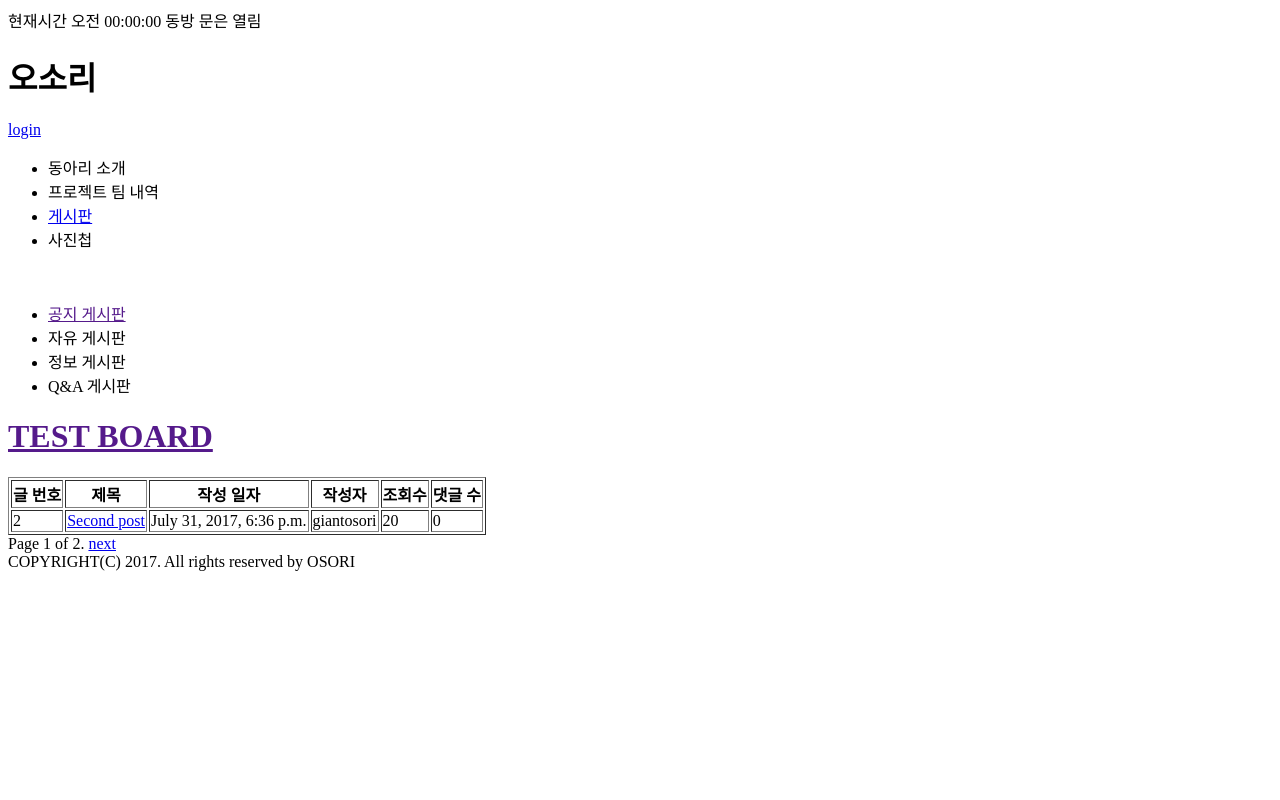
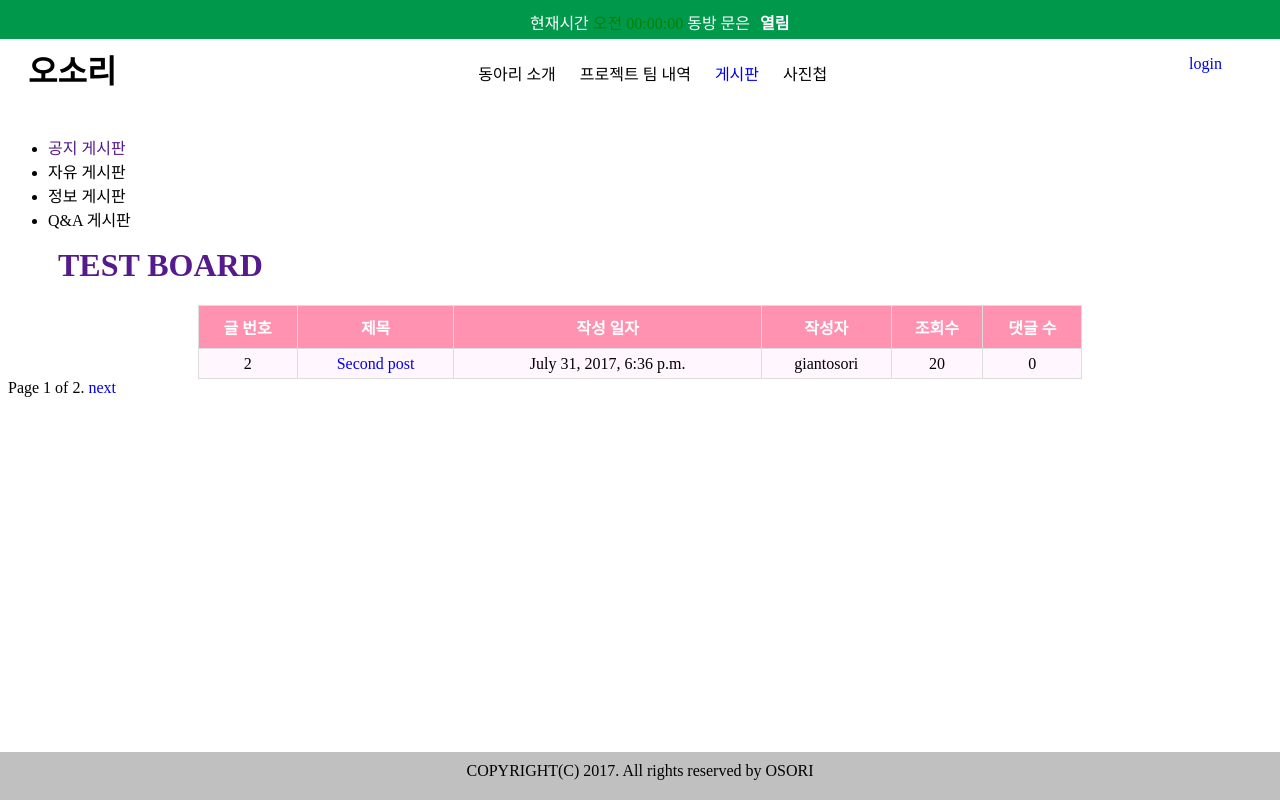
Before and after one commit to OowNim/Osori, a Django app: page /test_board/ in a window 1280 px wide. Run offline with Django 3.2, Linux system fonts and the light colour scheme; data comes from the database, SQL or seed files in the repository; both versions use the stored data as it was after the commit; data that the repository does not hold is empty.

Commit message:
Css board table

```diff
--- /dev/null
+++ b/board/static/css/board.css
@@ -0,0 +1,161 @@
+.dongmoon{
+	position : absolute;
+	width : 100%;
+	padding-top : 10px;
+	padding-bottom : 5px;
+	margin : auto;
+	left : 0;
+	right : 0;
+	top : 0;
+	text-align : center;
+	background-color : #00994C;
+	color : white;
+}
+
+.dongmoon .check{
+	position : inherit;
+	padding-left : 10px;
+	color : white;
+	font-weight: bold;
+	margin-right:100px;
+}
+
+.logo{
+	float:left;
+}
+
+.topmenu{
+	float:right;
+	margin-top : 10px;
+	padding-top : 20px;
+	margin-right : 50px;
+}
+
+.left_nav{
+	float:left;
+	margin-right: 100px;
+}
+
+.topnav{
+	text-align: center;
+	margin-top : 25px;
+	padding-top : 20px;
+}
+.topnav ul{
+	list-style-type: none;
+}
+.topnav li{
+	display:inline;
+	padding-right:10px;
+	padding-left:10px;
+}
+
+.logo{
+	float:left;
+	margin-left:20px;
+}
+
+#container{
+	text-align : center;
+}
+
+.tTitle{
+	clear:left;
+	margin-left : 50px;
+}
+.tboard{
+	border-collapse : collapse;
+	border : 1px solid #ddd;
+	text-align : center;
+	clear: left;
+	width : 70%;
+	margin-left : 15%;
+	margin-right : 15%;
+}
+.tboard th{
+	background-color:#FF92B1;
+	color: #fff;
+	height : 40px;
+}
+.tboard tr{
+	height : 30px;
+}
+.tboard tr:nth-child(even){
+	background-color:#FFF6FE;
+}
+.tboard tr:nth-child(odd){
+	background-color:#FF92B1;
+}
+
+a{
+	text-decoration:none;
+}
+a:hover{
+	color : orange;
+}
+.dropdown1 {
+    position: relative;
+    display: inline-block;
+    padding-right: 10px;
+}
+.dropdown2 {
+    position: relative;
+    display: inline-block;
+    padding-right: 10px;
+}
+
+.dropdown-content1 {
+    display: none;
+    position: absolute;
+    background-color: #f9f9f9;
+    font-size:13px;
+    min-width: 140px;
+    box-shadow: 0px 8px 16px 0px rgba(0,0,0,0.2);
+    padding: 12px 16px;
+    z-index: 11;
+}
+.dropdown-content2 {
+    display: none;
+    position: absolute;
+    background-color: #f9f9f9;
+    font-size:13px;
+    min-width: 100px;
+    box-shadow: 0px 8px 16px 0px rgba(0,0,0,0.2);
+    padding: 12px 16px;
+    z-index: 11;
+}
+
+.dropdown1:hover .dropdown-content1 {
+    display: block;
+}
+.dropdown2:hover .dropdown-content2 {
+    display: block;
+}
+.smenu:hover {
+	color: blue;
+}
+#dpTime{
+	border-style:none;
+	color:green;
+	text-align: center;
+	width:60px;
+}
+.cycle-slideshow{
+	max-width:600px;
+	align-content: center;
+	margin-left:300px;
+	position:relative;
+	z-index:0;
+}
+
+.copyright{
+	text-align : center;
+	position : fixed;
+	left: 0;
+	right : 0;
+	bottom : 0;
+	margin:auto;
+	padding-top : 10px;
+	padding-bottom : 20px;
+	background-color : #C0C0C0;
+}
--- a/board/templates/board/base.html
+++ b/board/templates/board/base.html
@@ -1,9 +1,11 @@
+{% load staticfiles %}
 <!DOCTYPE html>
 <html>
 <head>
 	<title>
 		OSORI website Homework
 	</title>
+	<link rel="stylesheet" href="{% static 'css/board.css' %}">
 </head>
 <body>
 	<div id = "all_body">
@@ -11,21 +13,19 @@
 			<div class = "dongmoon">
 				현재시간
 				<span id="dpTime">오전 00:00:00</span>
- 동방 문은 <span class="check">열림</span>
+				동방 문은 <span class="check"> 열림</span>
 			</div>
 
-	<h1>
+			<h1 class = "logo">
 				오소리
 			</h1>
 
 			<div class = "topmenu">
-
 				{% if user.is_authenticated %}
 				<a href="{% url 'logout' %}" class="top-menu">logout</a>
 				{% else %}
 				<a href="{% url 'login' %}" class="top-menu">login</a>
 				{% endif %}
-
 			</div>
 		</header>
 
@@ -46,8 +46,6 @@
 			<div class = "copyright">
 				COPYRIGHT(C) 2017. All rights reserved by OSORI
 			</div>
-
-
 		</footer>
 	</div>
 </body>
--- a/board/templates/board/test_board.html
+++ b/board/templates/board/test_board.html
@@ -1,13 +1,13 @@
 {% extends 'board/base_table.html' %}
 {% block articled %}
-<div>
+<div class = "tTitle">
     <h1><a href="">TEST BOARD</a></h1>
     {% if user.is_authenticated %}
     <a href="{% url 'article_new' %}" class="top-menu">new post</a>
     {% endif %}
 </div>
 
-<table border = "1">
+<table border = "1" class = "tboard">
 	<tr>
 		<th>글 번호</th>
 		<th>제목</th>
```
Also changed, not shown: db.sqlite3. Lines whose indentation alone changed are shown as unchanged.
